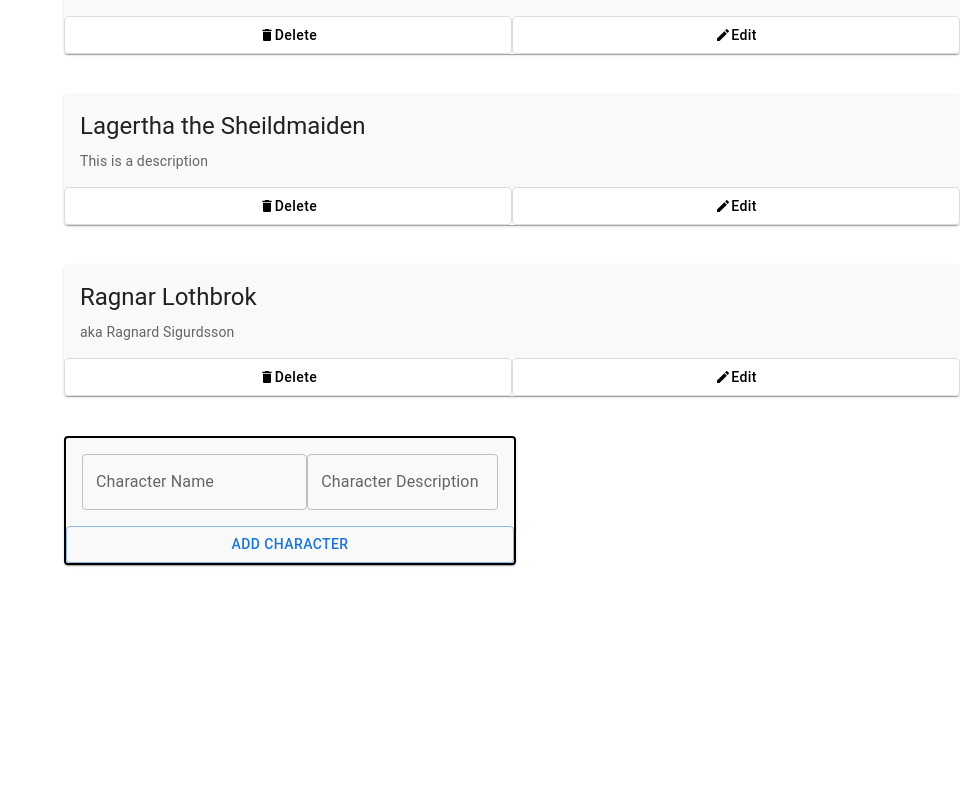
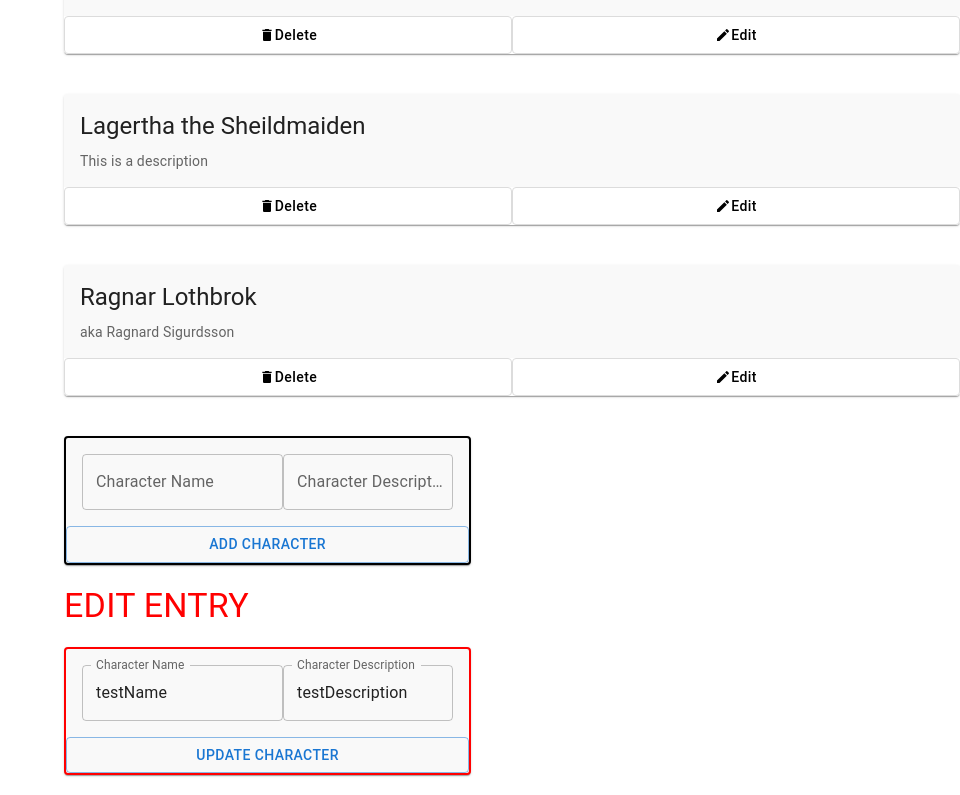
Before and after one commit to zndelfin/Tour-Of-Heroes-FE, a React (Vite) app: page /editentry in a window 1280 px wide. Shown: the part 361-1156 px from the top of the page, without its empty margins (320-1280 px from the left). Before the commit the page ends 946 px from the top, so only its background shows below. Built offline with nearby package versions, Linux system fonts and the light colour scheme.

Commit message:
TECH-214: Added EditEntry Component Page

```diff
--- a/src/App.jsx
+++ b/src/App.jsx
@@ -3,15 +3,22 @@ import "./App.css";
 import Header from "./Components/Header";
 import MainContent from "./Components/MainContent";
 import Title from "./Components/Title";
-import AddEntry from "./components/AddEntry";
+import EditEntry from "./Components/EditEntry";
+import AddEntry from "./Components/AddEntry";
+import { Route, Routes } from "react-router-dom";
 
 export default function App() {
   return (
     <div>
-       <Header />
-       <Title/>
-        <MainContent/>
+      <Header />
+{/*
+      <Routes>
+        <Route path="/editentry" element={<EditEntry />} />
+        <Route path="/addentry" element={<AddEntry />} />
+      </Routes> */}
+
+      <Title />
+      <MainContent />
     </div>
-
   );
 }
--- a/src/Components/AddEntry.jsx
+++ b/src/Components/AddEntry.jsx
@@ -4,6 +4,7 @@ import Card from "@mui/material/Card";
 import CardContent from "@mui/material/CardContent";
 import Button from "@mui/material/Button";
 import { TextField } from "@mui/material";
+import heroes from "../heroes";
 
 export default function AddEntry(props) {
   const [hero, setHero] = useState({
@@ -13,7 +14,8 @@ export default function AddEntry(props) {
   });
 
   function handleChange(event) {
-    const { name, value } = event.target;
+    const {name, value} = event.target;
+    console.log("Field Name: " + name + "\nValue: " + value);
 
     setHero((prevHero) => {
       return {
@@ -21,25 +23,26 @@ export default function AddEntry(props) {
         [name]: value,
       };
     });
+
   }
 
   function submitCharacter(event) {
     props.onAdd(hero);
-    event.preventDefault();
+    //console.log(hero);
   }
 
   return (
-    <Box>
+    <Box sx={{ width: "90%" }}>
       <Card
         sx={{
           backgroundColor: "#F9F9F9",
           marginTop: "20px",
           marginBottom: "20px",
           border: "2px solid black",
-          width:"50%"
+          width: "50%",
         }}
       >
-        <CardContent sx={{display:"flex", justifyContent:"space-around"}}>
+        <CardContent sx={{ display: "flex", justifyContent: "space-around" }}>
           <TextField
             id="outlined-basic"
             label="Character Name"
--- a/src/Components/CardItems.jsx
+++ b/src/Components/CardItems.jsx
@@ -6,28 +6,36 @@ import Typography from "@mui/material/Typography";
 import { Box } from "@mui/system";
 import DeleteIcon from "@mui/icons-material/Delete";
 import EditIcon from "@mui/icons-material/Edit";
+import { Link } from "react-router-dom";
 
 export default function CardItems(props) {
 
-  function handleClick() {
+  function handleDeleteClick() {
     props.onDelete(props.id);
-    console.log(props.id);
+    console.log("Deleted ID: " + props.id);
+  }
+
+  function handleEditClick(){
+    props.onEdit();
+    console.log("EDIT BUTTON from CardItems Component")
   }
 
   return (
     <Box>
       <Card sx={{ marginTop: "20px", marginBottom: "20px" }}>
         <CardContent sx={{ backgroundColor: "#F9F9F9" }}>
-          <Typography gutterBottom variant="h5" component="div" >
+          <Typography gutterBottom variant="h5" component="div">
             {props.name}
           </Typography>
+
           <Typography variant="body2" color="text.secondary">
             {props.description}
           </Typography>
         </CardContent>
+
         <Box sx={{ color: "black" }}>
           <Button
-            onClick={handleClick}
+            onClick={handleDeleteClick}
             sx={{
               width: "50%",
               color: "black",
@@ -39,7 +47,9 @@ export default function CardItems(props) {
             Delete
           </Button>
 
+          {/* <Link to="/EditEntry/"> */}
           <Button
+            onClick={handleEditClick}
             sx={{
               width: "50%",
               color: "black",
@@ -50,6 +60,8 @@ export default function CardItems(props) {
             <EditIcon sx={{ fontSize: "medium" }} />
             Edit
           </Button>
+          {/* </Link> */}
+
         </Box>
       </Card>
     </Box>
--- /dev/null
+++ b/src/Components/EditEntry.jsx
@@ -0,0 +1,72 @@
+import { Box } from "@mui/system";
+import React, {useState} from "react";
+import { Card, CardContent, Typography} from "@mui/material";
+import Button from "@mui/material/Button";
+import { TextField } from "@mui/material";
+
+export default function EditEntry(props, id) {
+  const [hero, setHero] = useState({
+    name: "testName",
+    description: "testDescription",
+  });
+
+
+  function handleChange(event) {
+    const { name, value } = event.target;
+
+    setHero((prevHero) => {
+      return {
+        [name]: value,
+      };
+    });
+  }
+
+  function submitCharacter() {
+    props.onEdit(hero);
+  }
+
+  return (
+    <Box sx={{width:"90%"}}>
+    <Typography variant="h4" color="red">EDIT ENTRY</Typography>
+    <Card
+      sx={{
+        backgroundColor: "#F9F9F9",
+        marginTop: "20px",
+        marginBottom: "20px",
+        border: "2px solid red",
+        width:"50%"
+      }}
+    >
+      <CardContent sx={{display:"flex", justifyContent:"space-around"}}>
+        <TextField
+          id="outlined-basic"
+          label="Character Name"
+          variant="outlined"
+          autoComplete="off"
+          name="name"
+          value={hero.name}
+          onChange={handleChange}
+        />
+
+        <TextField
+          id="outlined-multiline-flexible"
+          label="Character Description"
+          multiline
+          maxRows={4}
+          name="description"
+          value={hero.description}
+          onChange={handleChange}
+        />
+      </CardContent>
+
+      <Button
+        variant="outlined"
+        onClick={submitCharacter}
+        sx={{ width: "100%" }}
+      >
+        UPDATE CHARACTER
+      </Button>
+    </Card>
+  </Box>
+  );
+}
--- a/src/Components/MainContent.jsx
+++ b/src/Components/MainContent.jsx
@@ -4,37 +4,42 @@ import Menu from "./Menu";
 import { Box } from "@mui/system";
 import heroes from "../heroes";
 import AddEntry from "./AddEntry";
-
-
-// function createEntry(heroes){
-//     return (
-//         <CardItems
-//         key={heroes.id}
-//         name={heroes.name}
-//         description={heroes.description}
-//         />
-//     );
-// }
+import EditEntry from "./EditEntry";
+import { BrowserRouter } from "react-router-dom";
+import { Route, Routes } from "react-router-dom";
 
 export default function MainContent() {
   const [entries, setEntries] = useState(heroes);
 
-  function addHero(newHero){
-    setEntries(prevValues => {
-      return [...prevValues, newHero];
-    })
-    console.log(newHero)
+  // const [selectedEntry, setValues] = useState({});
+
+  function addHero(newHero) {
+    setEntries((prevHeroes) => {
+      return [...prevHeroes, newHero];
+    });
+    //console.log(newHero);
   }
 
-  function deleteHero(id){
-    setEntries(prevValues =>{
+  function deleteHero(id) {
+    setEntries((prevValues) => {
       return prevValues.filter((heroItem, index) => {
         return index !== id;
       });
     });
-    // console.log("delete button clicked");
+    //console.log(id);
+    // console.log("delete button clicked from MainContent");
   }
 
+  function editHero(id) {
+    setEntries((prevValues) => {
+      console.log(id);
+      return prevValues.filter((heroItem, index) => {
+        //index === id ? <EditEntry onEdit={editHero} /> : null;
+      });
+    });
+
+    console.log("EDIT button clicked from MainContent");
+  }
 
   return (
     <Box>
@@ -49,23 +54,24 @@ export default function MainContent() {
         }}
       >
 
-        {/* <Box className="cardEntry" sx={{padding:"20px 20px 20px 0"}}>
-        {heroes.map(createEntry)}
-        </Box> */}
-
+      {/* MAP POPULATING NEW CARDS WITH NEW HERO */}
         {entries.map((heroEntry, index) => {
-          return <CardItems
+          return (
+            <CardItems
               key={index}
               id={index}
               name={heroEntry.name}
-            description= {heroEntry.description}
+              description={heroEntry.description}
               onDelete={deleteHero}
+              onEdit={editHero}
             />
+          );
         })}
 
-        <AddEntry
-          onAdd={addHero}
-        />
+        <AddEntry onAdd={addHero} />
+
+        <EditEntry
+        onEdit={editHero} />
 
       </Box>
     </Box>
--- a/src/Components/Title.jsx
+++ b/src/Components/Title.jsx
@@ -4,6 +4,8 @@ import AutorenewIcon from "@mui/icons-material/Autorenew";
 import { Box } from "@mui/system";
 import Typography from "@mui/material/Typography";
 import { IconButton } from "@mui/material";
+import { Route, Routes, Link } from "react-router-dom";
+import EditEntry from "./EditEntry";
 
 export default function Title() {
   return (
@@ -13,9 +15,11 @@ export default function Title() {
           HEROES
         </Typography>
 
-        <IconButton >
-          <AddIcon />
-        </IconButton>
+        <Link to="/AddEntry">
+          <IconButton>
+            <AddIcon />
+          </IconButton>
+        </Link>
 
         <IconButton href="/">
           <AutorenewIcon />
--- a/src/main.jsx
+++ b/src/main.jsx
@@ -1,10 +1,13 @@
-import React from 'react'
-import ReactDOM from 'react-dom/client'
-import App from './App'
-import './index.css'
+import React from "react";
+import ReactDOM from "react-dom/client";
+import App from "./App";
+import "./index.css";
+import { BrowserRouter } from "react-router-dom";
 
-ReactDOM.createRoot(document.getElementById('root')).render(
+ReactDOM.createRoot(document.getElementById("root")).render(
   <React.StrictMode>
-    <App />
+    <BrowserRouter>
+      <App />
+    </BrowserRouter>
   </React.StrictMode>
-)
+);
```
Also changed, not shown: src/Components/DeleteEntry.jsx (deleted, +0 -13 lines). Lines whose indentation alone changed are shown as unchanged.
